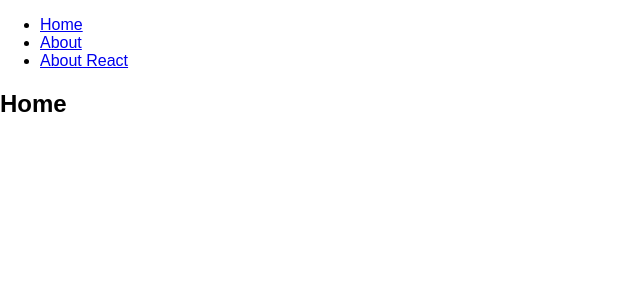
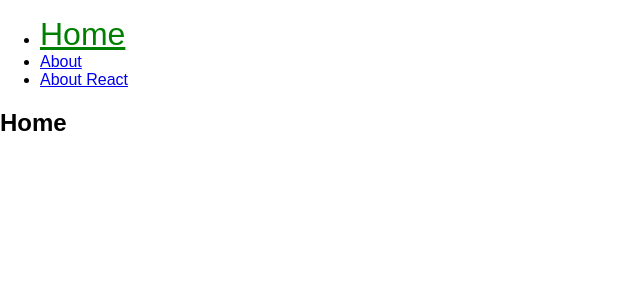
Before and after one commit to hellomac87/react-router-tutorial, a React (Create React App) app: page / in a window 1280 px wide. Shown: the top 300 px of the page, without its empty margins (0-640 px from the left). Built offline with nearby package versions, Linux system fonts and the light colour scheme.

Commit message:
NavLink 적용

```diff
--- a/src/components/Menu.js
+++ b/src/components/Menu.js
@@ -1,13 +1,18 @@
 import React from 'react';
-import { Link } from 'react-router-dom';
+import { NavLink } from 'react-router-dom';
 
 const Menu = () => {
+    const activeStyle = {
+        color : 'green',
+        fontSize : '2rem'
+    };
+
     return (
         <div>
             <ul>
-                <li><Link to="/">Home</Link></li>
-                <li><Link to="/about">About</Link></li>
-                <li><Link to="/about/react">About React</Link></li>
+                <li><NavLink exact to="/" activeStyle={activeStyle}>Home</NavLink></li>
+                <li><NavLink exact to="/about" activeStyle={activeStyle}>About</NavLink></li>
+                <li><NavLink to="/about/react" activeStyle={activeStyle}>About React</NavLink></li>
             </ul>
         </div>
     );
```
